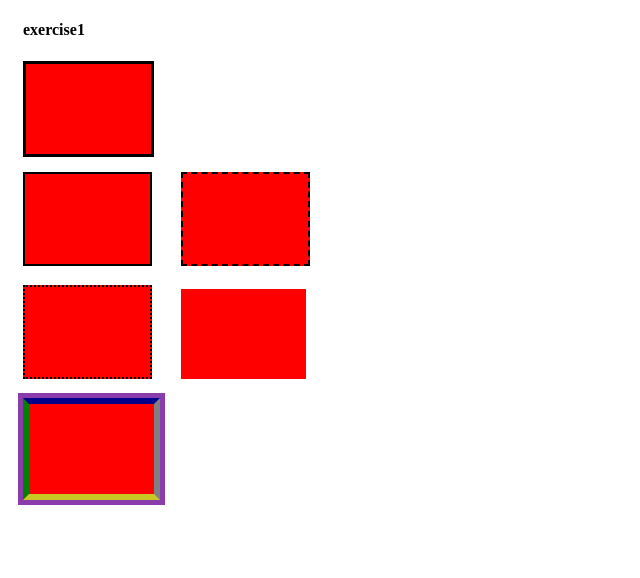
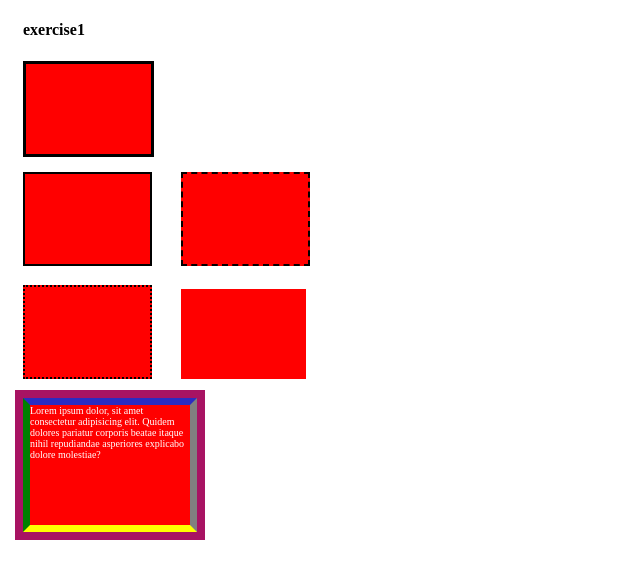
Before and after one commit to 08Lucky/box-model, a plain HTML site: page excercise1/index.html in a window 1280 px wide. Shown: the whole page, without its empty margins (0-640 px from the left). Drawn offline with Linux system fonts and the light colour scheme.

Commit message:
first commit

```diff
--- a/excercise1/assest/stylesheet/style.css
+++ b/excercise1/assest/stylesheet/style.css
@@ -30,9 +30,13 @@ h4 {
   margin-right: 10px;
 }
 .final {
-  border-right: 6px solid grey;
-  border-bottom: 6px solid rgb(200, 200, 36);
-  border-left: 6px solid green;
-  border-top: 6px solid darkblue;
-  box-shadow: 0px 0px 0px 5px rgb(138, 59, 172)
+  width: 160px;
+  height: 120px;
+  font-size: x-small;
+  color: white;
+  border-right: 7px solid grey;
+  border-bottom: 7px solid yellow;
+  border-left: 7px solid green;
+  border-top: 7px solid rgb(43, 43, 194);
+  box-shadow: 0px 0px 0px 8px rgb(168, 19, 99)
 }
--- a/excercise1/index.html
+++ b/excercise1/index.html
@@ -1,11 +1,11 @@
 <!DOCTYPE html>
 <html lang="en">
   <head>
-    <meta charset="UTF-8">
-    <meta http-equiv="X-UA-Compatible" content="IE=edge">
-    <meta name="viewport" content="width=device-width, initial-scale=1.0">
+    <meta charset="UTF-8" />
+    <meta http-equiv="X-UA-Compatible" content="IE=edge" />
+    <meta name="viewport" content="width=device-width, initial-scale=1.0" />
     <title>Exercise1</title>
-    <link rel="stylesheet" href="./assest/stylesheet/style.css">
+    <link rel="stylesheet" href="./assest/stylesheet/style.css" />
   </head>
   <body>
     <h4>exercise1</h4>
@@ -18,6 +18,10 @@
       <div class="box line3 C"></div>
       <div class="box line3 D"></div>
     </section>
-    <div class="box final"></div>
+    <div class="box final">
+      Lorem ipsum dolor, sit amet consectetur adipisicing elit. Quidem dolores
+      pariatur corporis beatae itaque nihil repudiandae asperiores explicabo
+      dolore molestiae?
+    </div>
   </body>
 </html>
```
Lines whose indentation alone changed are shown as unchanged.
